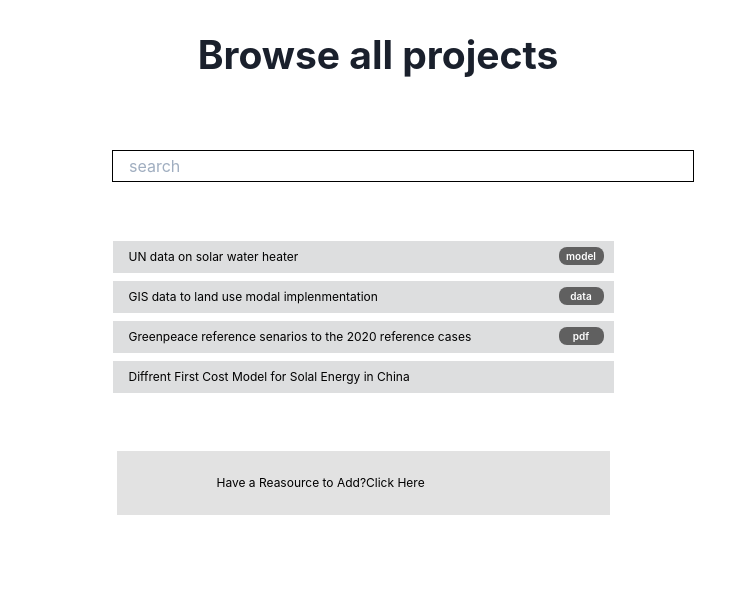
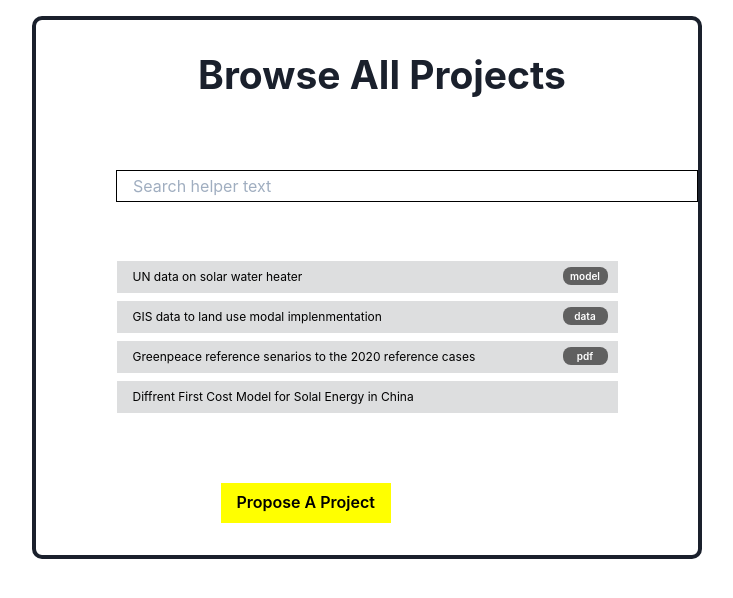
Before and after one commit to ProjectDrawdown/research-platform, a Next.js app: page /browseProjects in a window 1280 px wide. Shown: the top 598 px of the page, without its empty margins (31-764 px from the left). Built offline with nearby package versions, Linux system fonts and the light colour scheme.

Commit message:
added border

```diff
--- a/pages/browseProjects.js
+++ b/pages/browseProjects.js
@@ -55,11 +55,10 @@ const AddProject = ({projects, setProjects, setProjectsDefault}) =>{
 
   return (
     <HStack paddingTop="50px" marginLeft="67px" paddingBottom="20px">
-      <Box bg="#E2E2E2" w="493px" h="64px"  p={4} color="black" textAlign="Center" display="flex" alignItems="center" paddingLeft="100px" fontSize="12px" textStyle="normal" >
-        Have a Reasource to Add?
+      <Box  w="493px" h="64px"  p={4} color="black" textAlign="Center" display="flex" alignItems="center" paddingLeft="100px" fontSize="12px" textStyle="normal" >
         <Popover placement="top" isOpen={popState} onOpen={()=>(handleOpen())}>
           <PopoverTrigger>
-            <Link>Click Here</Link>
+            <Button bg="yellow" borderRadius="0px" >Propose A Project</Button>
           </PopoverTrigger>
           <Portal>
             <PopoverContent>
@@ -95,7 +94,7 @@ const BrowseList = ({projects}) => {
 const SearchBar = ({input:keyword, onChange:setKeyword}) => {
   return (
     <HStack paddingTop="71px" paddingBottom="31px" marginLeft="50px">
-      <Input placeholder="search" w="582px" h="32px" size="md" borderRadius="none" borderColor="black"
+      <Input placeholder="Search helper text" w="582px" h="32px" size="md" borderRadius="none" borderColor="black"
          key="random1" value={keyword} onChange={(e) => setKeyword(e.target.value) }/>
     </HStack>
   );
@@ -125,15 +124,16 @@ const browseProjects = () => {
         </Head>
         <ChakraProvider>
           <Flex as="nav" flexWrap="wrap" alignItems="center" marginLeft="63px" marginRight="169">
+            <Box background="#FFFFFF" border="4px" solid="#000000" boxSizing="border-box" borderRadius="10px" marginTop="1em">
               <Stack align="center" marginTop="2rem" >
                 <Heading as="h1" textStyle="caps" fontSize="39px" paddingLeft="30px" paddingBottom="20px"  textAlign="center" >
-                Browse all projects
+                  Browse All Projects
                   <SearchBar input={input} onChange={updateInput}/>
                 </Heading>
                 <BrowseList projects={projects} />
                 <AddProject projects={projects} setProjects={setProjects} setProjectsDefault={setProjectsDefault}/>
               </Stack>
-
+            </Box>
           </Flex>
 
         </ChakraProvider>
```
Lines whose indentation alone changed are shown as unchanged.
